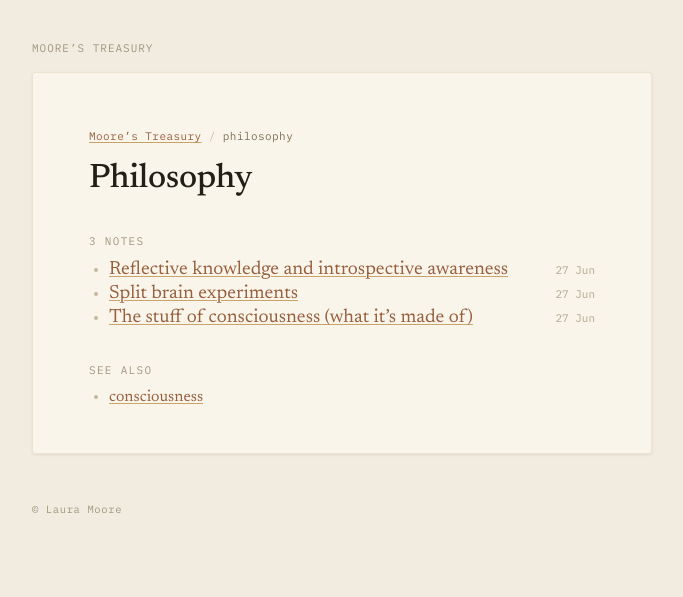
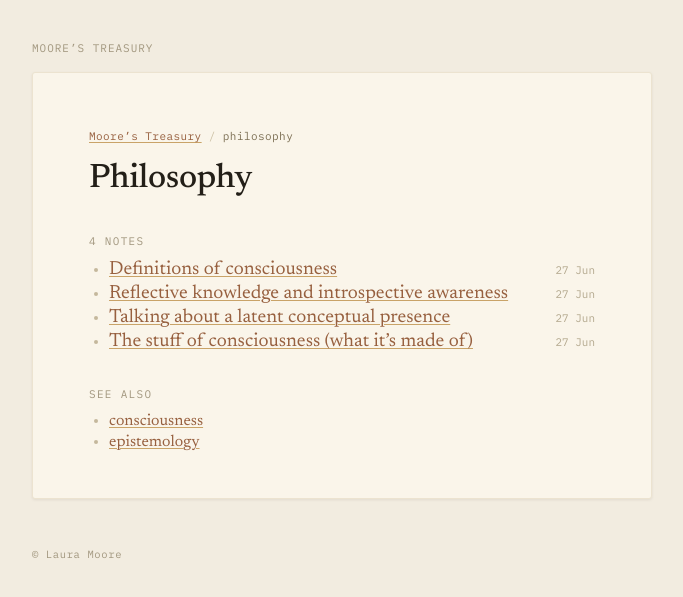
Before and after one commit to lauramoorewrites-del/treasury, a Jekyll site: the page built from topics/philosophy.md, in a window 1280 px wide. Shown: the top 597 px of the page, without its empty margins (298-981 px from the left). Built offline with Jekyll 4.4.1, drawn with Linux system fonts in a browser that asks for light colours.

Commit message:
Add definitions of consciousness entry with Morejón/Deleuze quote
Co-Authored-By: Claude Opus 4.6 (1M context) <noreply@anthropic.com>

```diff
--- a/topics/philosophy.md
+++ b/topics/philosophy.md
@@ -4,11 +4,14 @@ title: "Philosophy"
 topic: "philosophy"
 permalink: /topics/philosophy/
 notes:
+  - title: "Definitions of consciousness"
+    url: "/definitions-of-consciousness/"
+    date: "27 Jun"
   - title: "Reflective knowledge and introspective awareness"
     url: "/reflective-knowledge-and-introspective-awareness/"
     date: "27 Jun"
-  - title: "Split brain experiments"
-    url: "/split-brain-experiments/"
+  - title: "Talking about a latent conceptual presence"
+    url: "/talking-about-a-latent-conceptual-presence/"
     date: "27 Jun"
   - title: "The stuff of consciousness (what it’s made of)"
     url: "/the-stuff-of-consciousness/"
@@ -16,4 +19,6 @@ notes:
 see_also:
   - title: "consciousness"
     url: "/topics/consciousness/"
+  - title: "epistemology"
+    url: "/topics/epistemology/"
 ---
```
Also changed, not shown: _pages/definitions-of-consciousness.md (added, +18 -0 lines), index.md (+3 -0 lines), topics/consciousness.md (+8 -0 lines).
